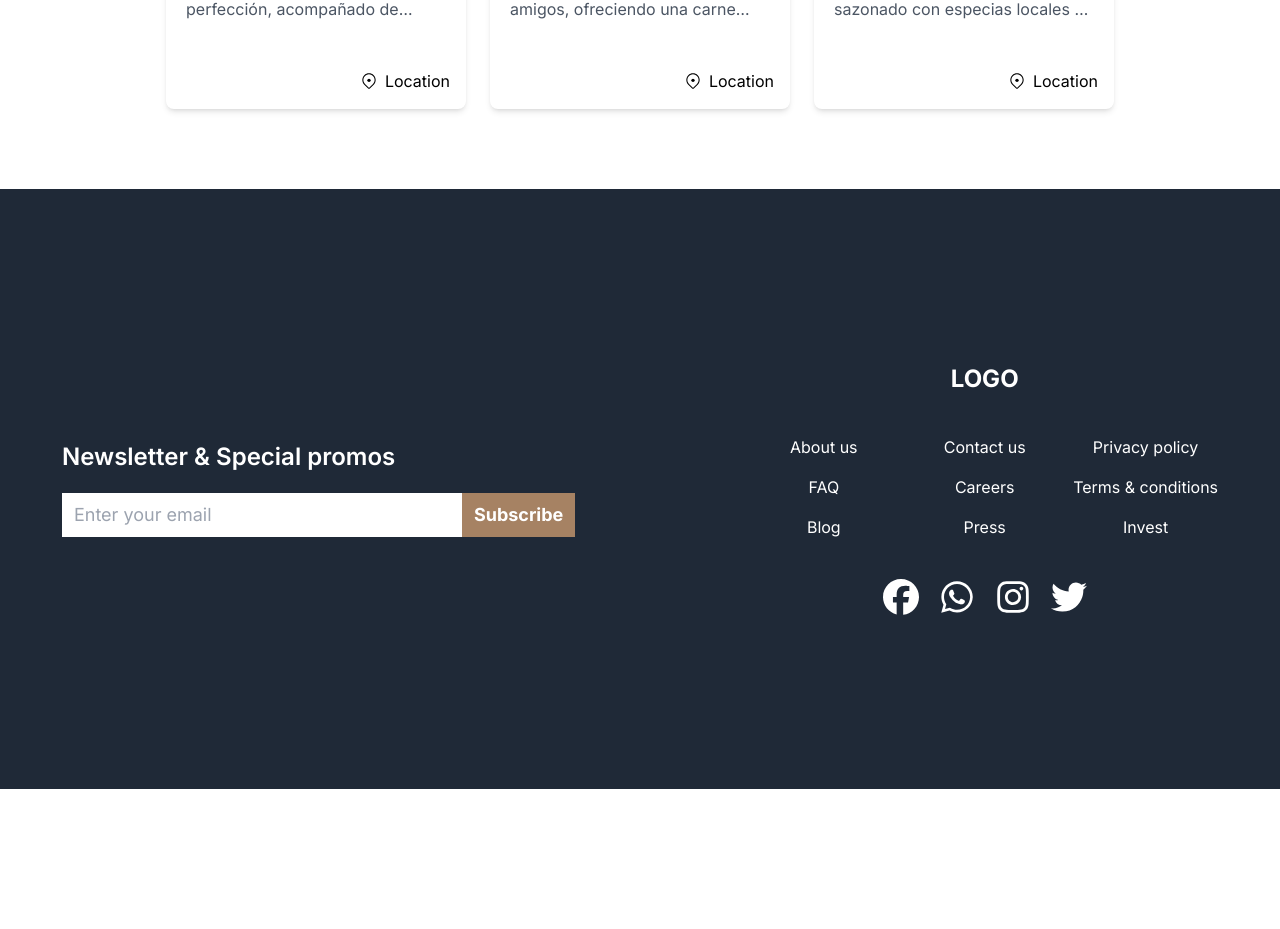
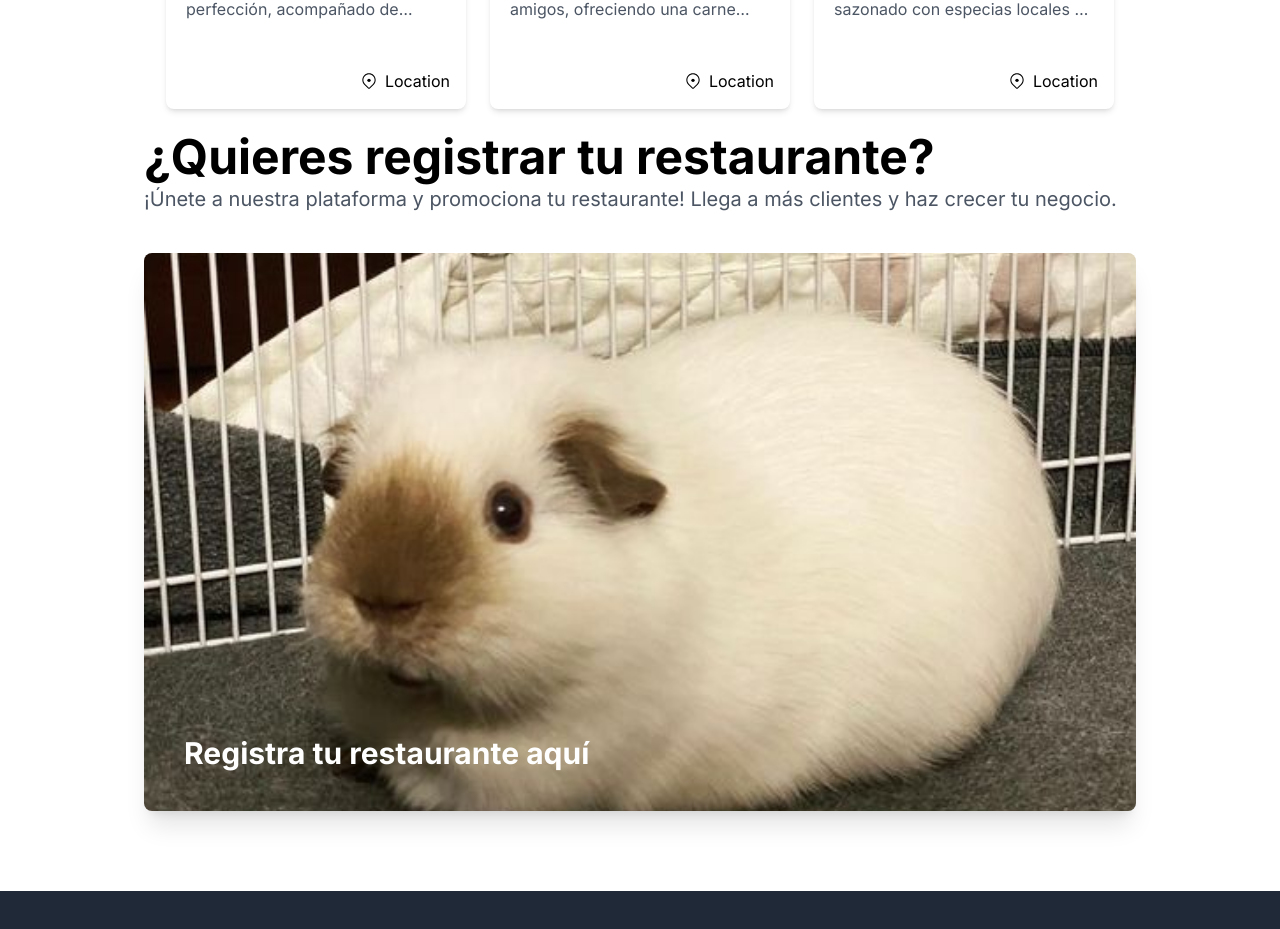
Before and after one commit to ActuallyPanda56/ReservaRestaurantes, a Next.js app in the folder frontend/: page / in a window 1280 px wide. Shown: the part 2197-3126 px from the top of the page. Before the commit the page ends 2986 px from the top, so only its background shows below. Built offline with nearby package versions, Linux system fonts and the light colour scheme.

Commit message:
<feat> Restaurant registration component en home

```diff
--- a/frontend/src/views/home/HomeView.tsx
+++ b/frontend/src/views/home/HomeView.tsx
@@ -10,6 +10,7 @@ import Navbar from './components/Navbar';
 import Reservation from './components/Reservation';
 import Image from 'next/image';
 import Footer from './components/Footer';
+import RestaurantRegistration from './components/RestaurantRegistration';
 
 export default function HomeView() {
   const restaurants: Restaurant[] = [
@@ -121,6 +122,7 @@ export default function HomeView() {
                 </div>
               </div>
             ))}
+            <RestaurantRegistration />
           </div>
         </div>
       </div>
--- /dev/null
+++ b/frontend/src/views/home/components/RestaurantRegistration.tsx
@@ -0,0 +1,37 @@
+import Image from 'next/image';
+import React from 'react';
+import cui from '@/image/cui.jpg';
+import Link from 'next/link';
+
+export default function RestaurantRegistration() {
+  return (
+    <>
+      <div className="flex flex-col w-full gap-10">
+        <div className="flex flex-col gap-1">
+          <h2 className="text-5xl font-bold">
+            ¿Quieres registrar tu restaurante?
+          </h2>
+          <p className="text-xl text-gray-600">
+            ¡Únete a nuestra plataforma y promociona tu restaurante! Llega a más
+            clientes y haz crecer tu negocio.
+          </p>
+        </div>
+        <Link
+          href="/auth/restaurants"
+          className="w-full aspect-video rounded-xl shadow-xl bg-red-300 relative hover:scale-105 transition-all cursor-pointer"
+        >
+          <Image
+            src={cui}
+            alt="Restaurant Registration"
+            width={400}
+            height={400}
+            className="object-cover aspect-video h-full w-full rounded-lg"
+          />
+          <span className="text-3xl text-white font-bold absolute bottom-10 left-10">
+            Registra tu restaurante aquí
+          </span>
+        </Link>
+      </div>
+    </>
+  );
+}
```
